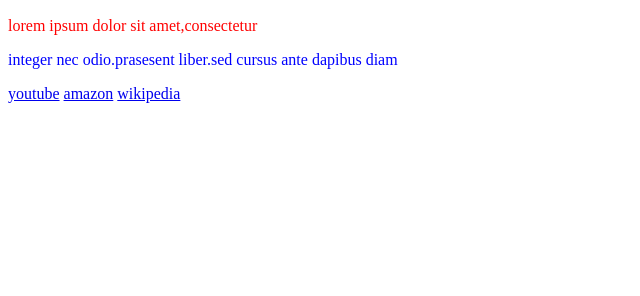
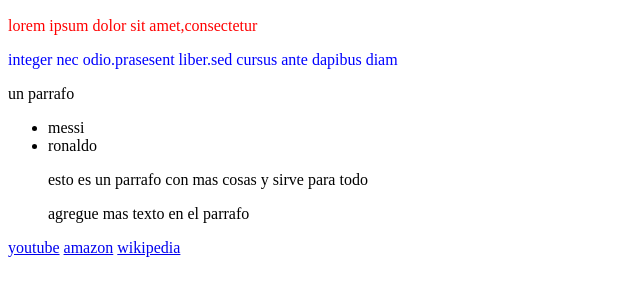
Before and after one commit to schiro10/index.html, a plain HTML site: page index.html in a window 1280 px wide. Shown: the part 110-406 px from the top of the page, without its empty margins (0-640 px from the left). Drawn offline with Linux system fonts and the light colour scheme.

Commit message:
agregue un parrafo con contenido

```diff
--- a/index.html
+++ b/index.html
@@ -9,7 +9,15 @@
     <h2>about me</h2>
     <p style="color: red;">lorem ipsum dolor sit amet,consectetur</p>
     <p style="color: blue;">integer nec odio.prasesent liber.sed cursus ante dapibus diam</p>
+    <p>un parrafo </p>
+    <ul>
+<li>messi</li>
+<li>ronaldo</li>
+<p>esto es un parrafo con mas cosas y sirve para todo</p>
 
+
+<p>agregue mas texto en el parrafo</p>
+    </ul>
     <a href="https://www.youtube.com/">youtube</a>
     <a href="https://www.amazon.com/-/es/">amazon</a>
     <a href="https://es.wikipedia.org/wiki/Wikipedia:Portada">wikipedia</a>
```
